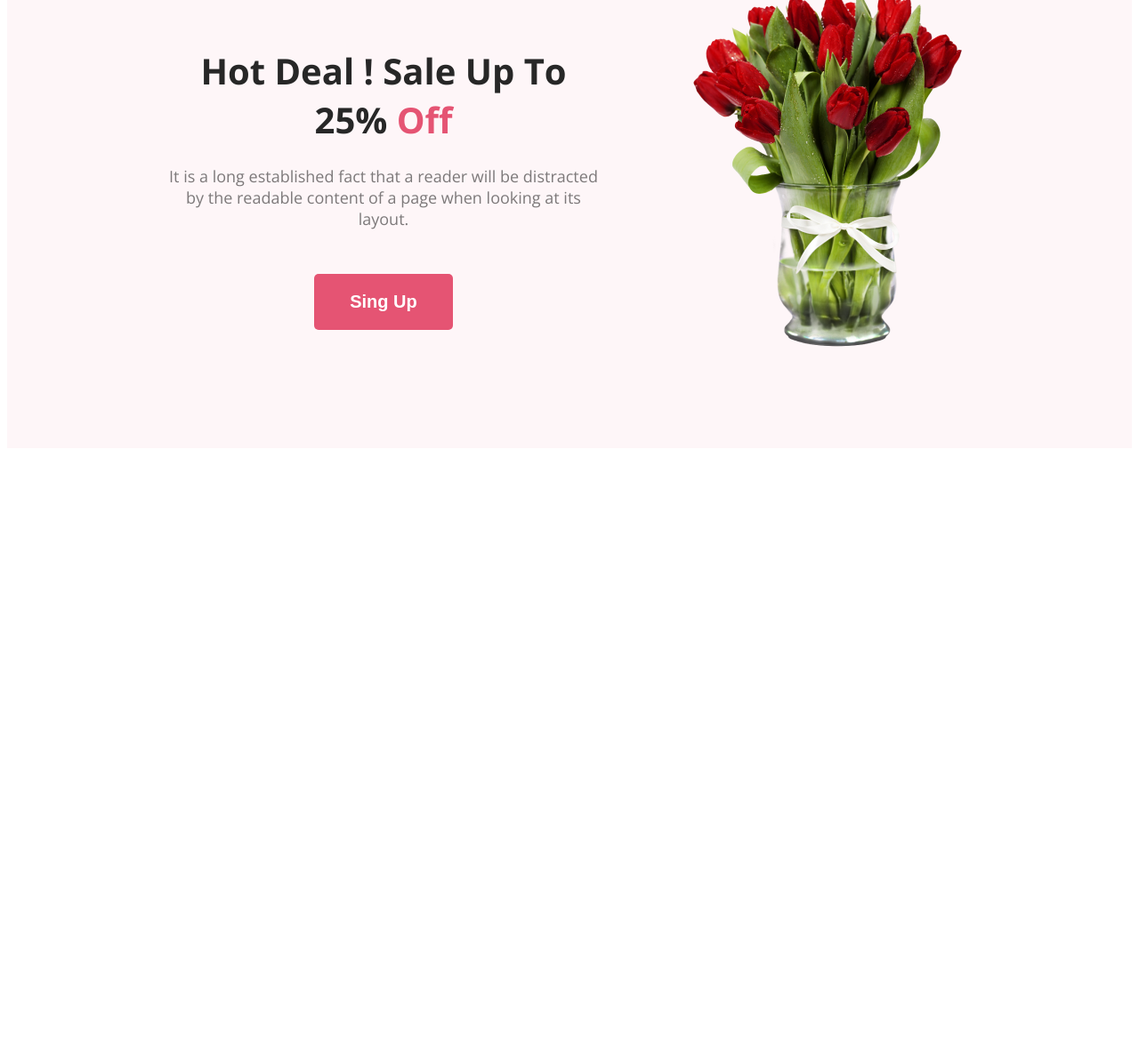
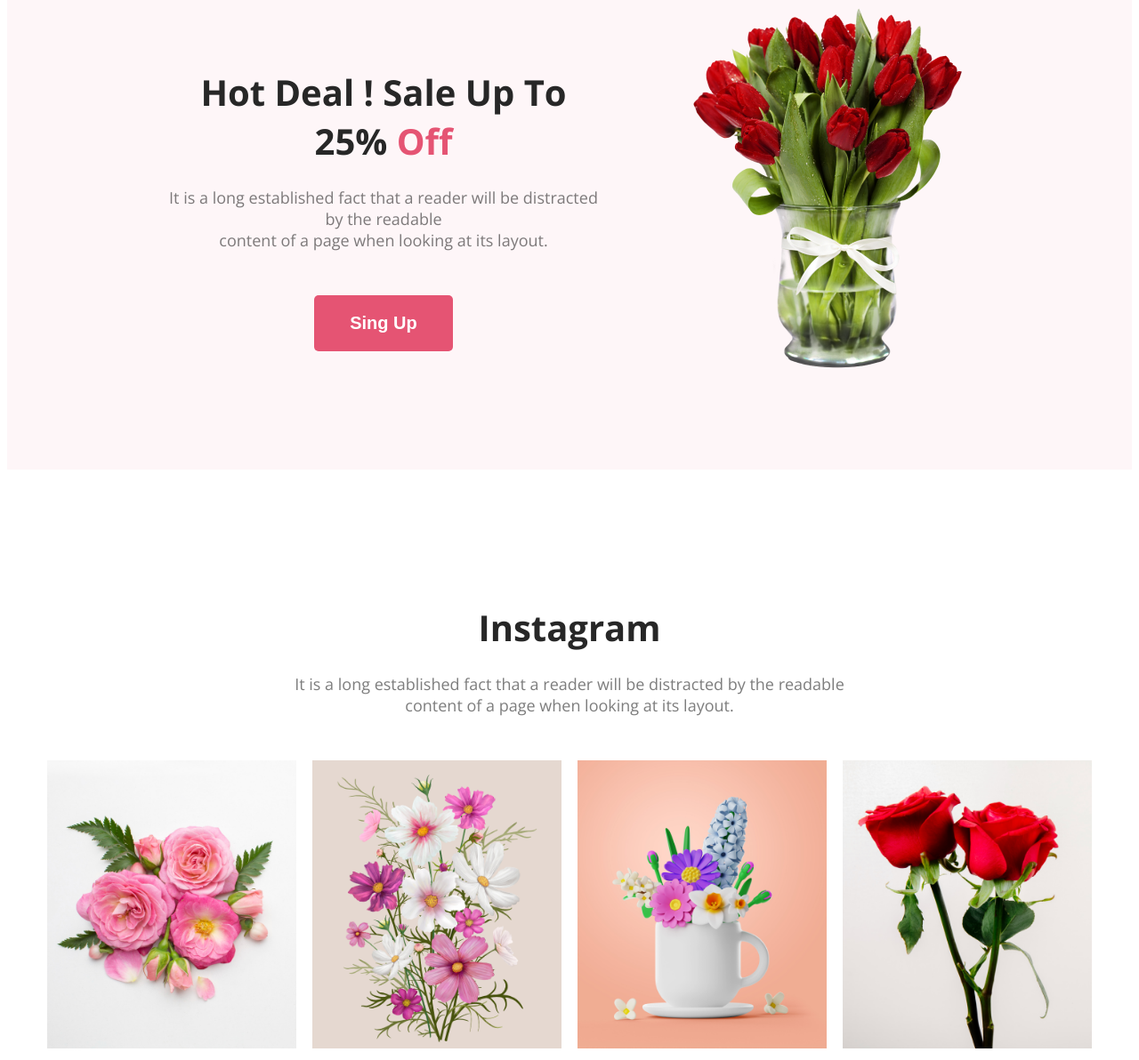
Before and after one commit to mostaqurrahman/ph-reset-assignment1, a plain HTML site: page index.html in a window 1280 px wide. Shown: the part 1782-2974 px from the top of the page at 89% size. Before the commit the page ends 2294 px from the top, so only its background shows below. Drawn offline with nearby package versions, Linux system fonts and the light colour scheme.

Commit message:
added instagram

```diff
--- a/index.html
+++ b/index.html
@@ -30,7 +30,7 @@
         ---------------------------------------->
         <section class="featured-flower">
             <h3 class="section-title">Our Featured Flowers</h3>
-            <p class="section-description">It is a long established fact that a reader will be distracted by the readable content of a page when looking at its layout.</p>
+            <p class="section-description">It is a long established fact that a reader will be distracted by the readable<br>content of a page when looking at its layout.</p>
             <div class="feature-flower-container">
                 <div class="feature-image">
                     <img id="feature-1" src="./Flower Asset/pngwing 6.png" alt=""><br><a href="">Pink Flower Tree</a>
@@ -51,11 +51,35 @@
             <div class="hot-deal-container">
                 <div class="hot-deal-content">
                     <h3 class="section-title">Hot Deal ! Sale Up To 25% <span style="color: #E55473;">Off</span></h3>
-                    <p class="section-description">It is a long established fact that a reader will be distracted by the readable content of a page when looking at its layout.</p>
+                    <p class="section-description">It is a long established fact that a reader will be distracted by the readable<br>content of a page when looking at its layout.</p>
                     <button class="btn-primary">Sing Up</button>
                 </div>
                 <div class="hot-deal-img">
                     <img src="./Flower Asset/pngwing 8.png" alt="">
+                </div>
+            </div>
+        </section>
+
+        <!--------------------------------------
+                 Instagram Section
+        -------------------------------------->
+        <section class="instagram">
+            <div>
+                <h3 class="section-title">Instagram</h3>
+                <p class="section-description">It is a long established fact that a reader will be distracted by the readable<br>content of a page when looking at its layout.</p>
+            </div>
+            <div class="instagram-img-container">
+                <div class="insta-img">
+                    <img src="./Flower Asset/Flower 01.png" alt="" class="insta-image-1">
+                </div>
+                <div class="insta-img">
+                    <img src="./Flower Asset/Rectangle 4.png" alt="" class="insta-image-2">
+                </div>
+                <div class="insta-img">
+                    <img src="./Flower Asset/Rectangle 5.png" alt="" class="insta-image-3">
+                </div>
+                <div class="insta-img">
+                    <img src="./Flower Asset/Rectangle 6.png" alt="" class="insta-image-4">
                 </div>
             </div>
         </section>
--- a/styles/flower.css
+++ b/styles/flower.css
@@ -121,8 +121,34 @@ body {
     gap: 100px;
     padding: 100px 180px;
     align-items: center;
+    justify-content: center;
 }
 .hot-deal-content{
     text-align: center;
     align-items: center;
 }
+
+/*--------------------------
+     Instagram Section
+-------------------------*/
+.instagram{
+    margin: 150px 180px 0;
+}
+.instagram-img-container{
+    display: flex;
+    gap: 18px;
+    margin: 0;
+    justify-content: center;
+}
+.insta-image-1{
+    max-width: 280px;
+}
+.insta-image-2{
+    max-width: 280px;
+}
+.insta-image-3{
+    max-width: 280px;
+}
+.insta-image-4{
+    max-width: 280px;
+}
```
